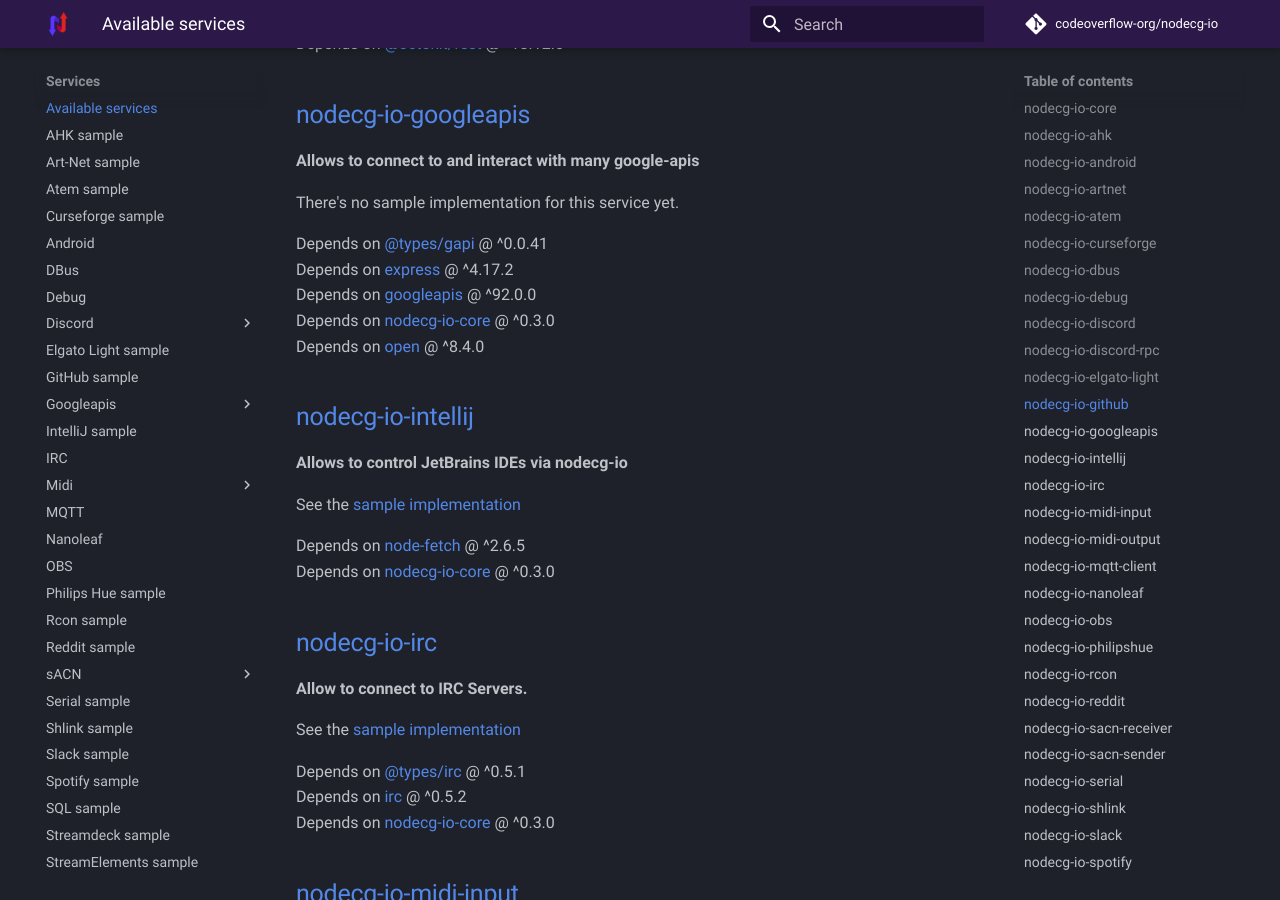
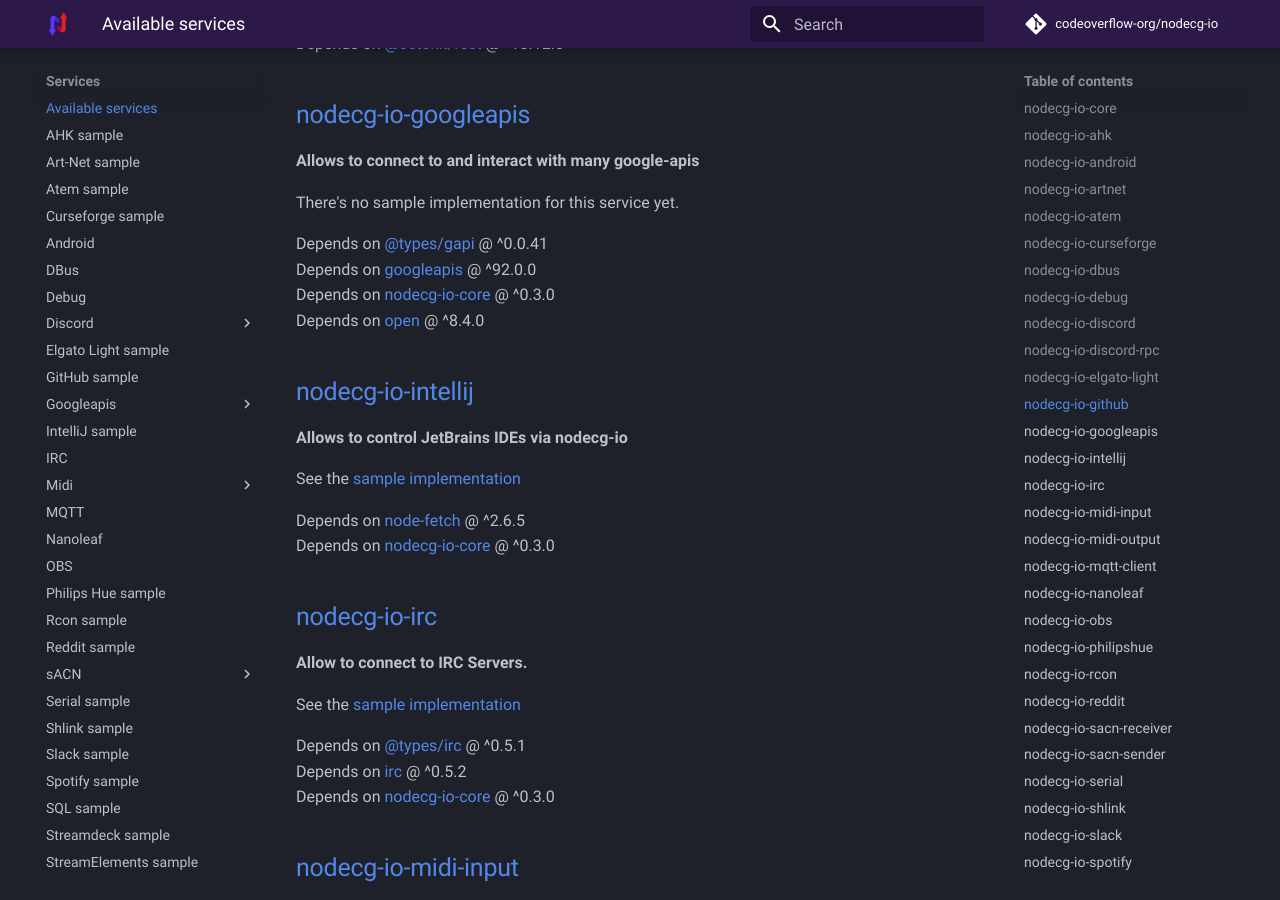
Before and after one commit to codeoverflow-org/nodecg-io-docs, an MkDocs documentation site: the page built from docs/services.md, in a window 1280 px wide and 900 px high, scrolled down 2947 px. Built offline with MkDocs 1.6.1 and Material for MkDocs 9.7.7, drawn with Linux system fonts in a browser that asks for light colours; comment, search, counter and statistics services are not loaded; the version menu is left out; some of the changed text lies outside the part shown.

```diff
--- a/docs/services.md
+++ b/docs/services.md
@@ -119,7 +119,6 @@ Depends on [@octokit/rest](https://www.npmjs.com/package/@octokit/rest) @ ^18.12
 There's no sample implementation for this service yet.
 
 Depends on [@types/gapi](https://www.npmjs.com/package/@types/gapi) @ ^0.0.41 <br>
-Depends on [express](https://www.npmjs.com/package/express) @ ^4.17.2 <br>
 Depends on [googleapis](https://www.npmjs.com/package/googleapis) @ ^92.0.0 <br>
 Depends on [nodecg-io-core](https://github.com/codeoverflow-org/nodecg-io/tree/main/nodecg-io-core) @ ^0.3.0 <br>
 Depends on [open](https://www.npmjs.com/package/open) @ ^8.4.0 <br>
@@ -272,7 +271,6 @@ Depends on [nodecg-io-core](https://github.com/codeoverflow-org/nodecg-io/tree/m
 See the [sample implementation](samples/spotify.md)
 
 Depends on [@types/spotify-web-api-node](https://www.npmjs.com/package/@types/spotify-web-api-node) @ ^5.0.3 <br>
-Depends on [express](https://www.npmjs.com/package/express) @ ^4.17.2 <br>
 Depends on [nodecg-io-core](https://github.com/codeoverflow-org/nodecg-io/tree/main/nodecg-io-core) @ ^0.3.0 <br>
 Depends on [open](https://www.npmjs.com/package/open) @ ^8.4.0 <br>
 Depends on [spotify-web-api-node](https://www.npmjs.com/package/spotify-web-api-node) @ ^5.0.2 <br>
```
Also changed, not shown: docs/dependencies.md (+0 -3 lines).
